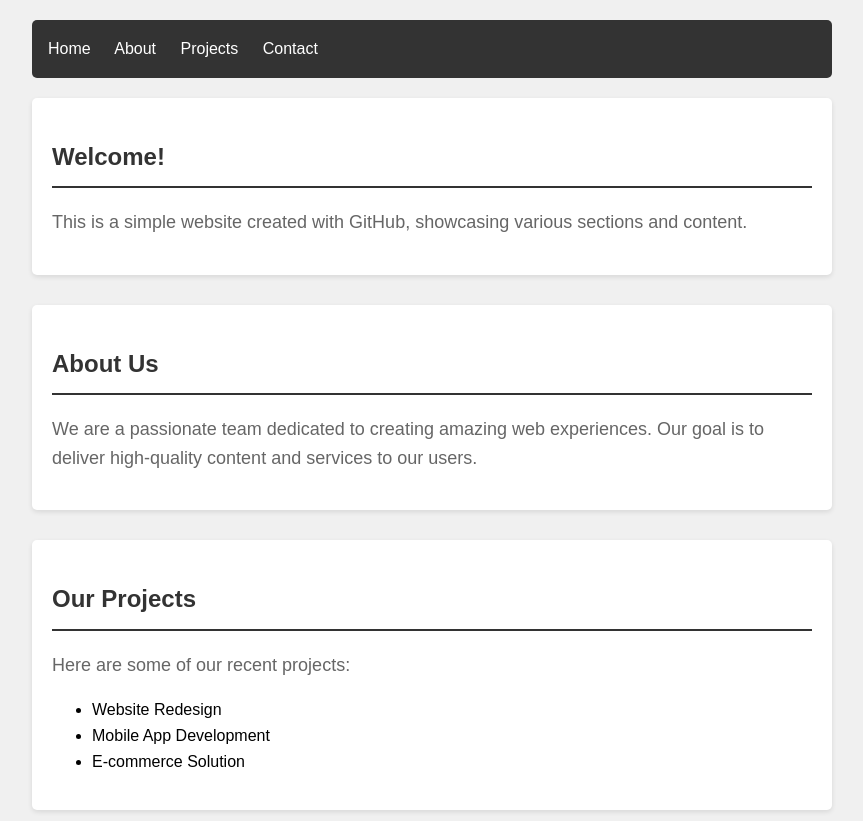
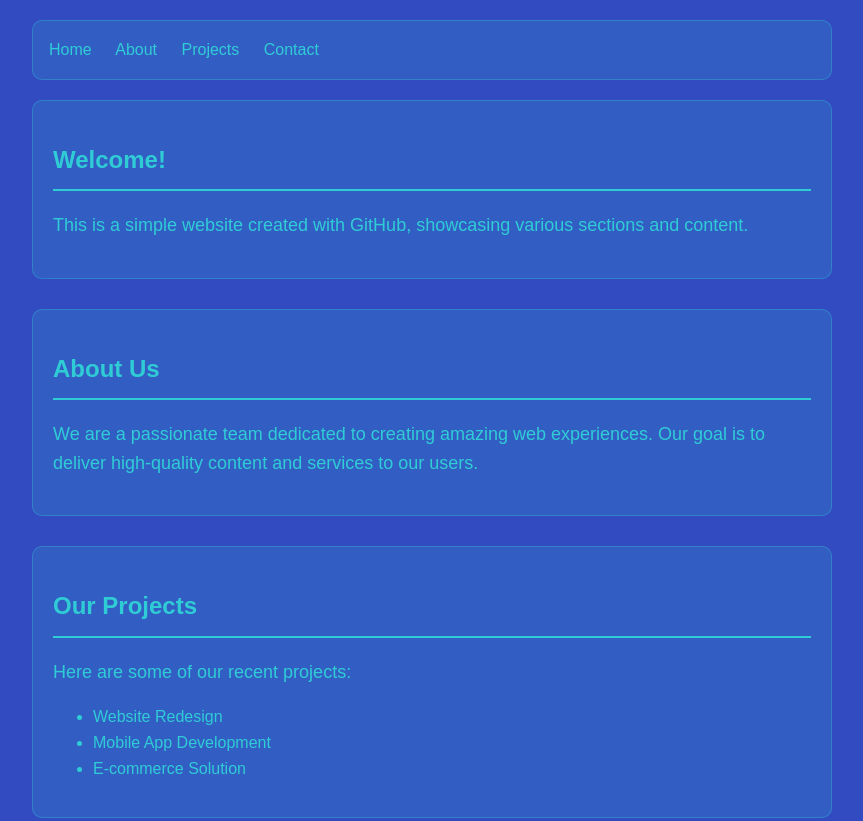
Before and after one commit to Bjaco2/first-agent-website, a plain HTML site: page index.html in a window 1280 px wide. Shown: the top 821 px of the page, without its empty margins (208-1071 px from the left). Drawn offline with Linux system fonts and the light colour scheme.

Commit message:
Update main page with new color scheme and link to home page

```diff
--- a/index.html
+++ b/index.html
@@ -5,49 +5,67 @@
     <meta name="viewport" content="width=device-width, initial-scale=1.0">
     <title>Welcome to My Website</title>
     <style>
+        :root {
+            --primary-blue: #334bc1;
+            --accent-blue: #30ccd5;
+        }
+
         body {
             font-family: Arial, sans-serif;
             line-height: 1.6;
             max-width: 800px;
             margin: 0 auto;
             padding: 20px;
-            background-color: #f0f0f0;
+            background-color: var(--primary-blue);
+            color: var(--accent-blue);
         }
+
         nav {
-            background-color: #333;
+            background-color: rgba(48, 204, 213, 0.15);
             padding: 1rem;
-            border-radius: 5px;
+            border-radius: 10px;
             margin-bottom: 20px;
+            border: 1px solid rgba(48, 204, 213, 0.3);
         }
+
         nav a {
-            color: white;
+            color: var(--accent-blue);
             text-decoration: none;
             margin-right: 20px;
+            transition: opacity 0.3s ease;
         }
+
         nav a:hover {
-            color: #ddd;
+            opacity: 0.8;
         }
+
         h1, h2 {
-            color: #333;
-            border-bottom: 2px solid #333;
+            color: var(--accent-blue);
+            border-bottom: 2px solid var(--accent-blue);
             padding-bottom: 10px;
         }
+
         p {
-            color: #666;
+            color: var(--accent-blue);
             font-size: 18px;
         }
+
         section {
             margin-bottom: 30px;
-            background-color: white;
+            background-color: rgba(48, 204, 213, 0.15);
             padding: 20px;
-            border-radius: 5px;
-            box-shadow: 0 2px 5px rgba(0,0,0,0.1);
+            border-radius: 10px;
+            border: 1px solid rgba(48, 204, 213, 0.3);
+        }
+
+        ul li {
+            color: var(--accent-blue);
         }
     </style>
 </head>
 <body>
     <nav>
-        <a href="#home">Home</a>
+        <a href="home.html">Home</a>
         <a href="#about">About</a>
         <a href="#projects">Projects</a>
         <a href="#contact">Contact</a>
```
